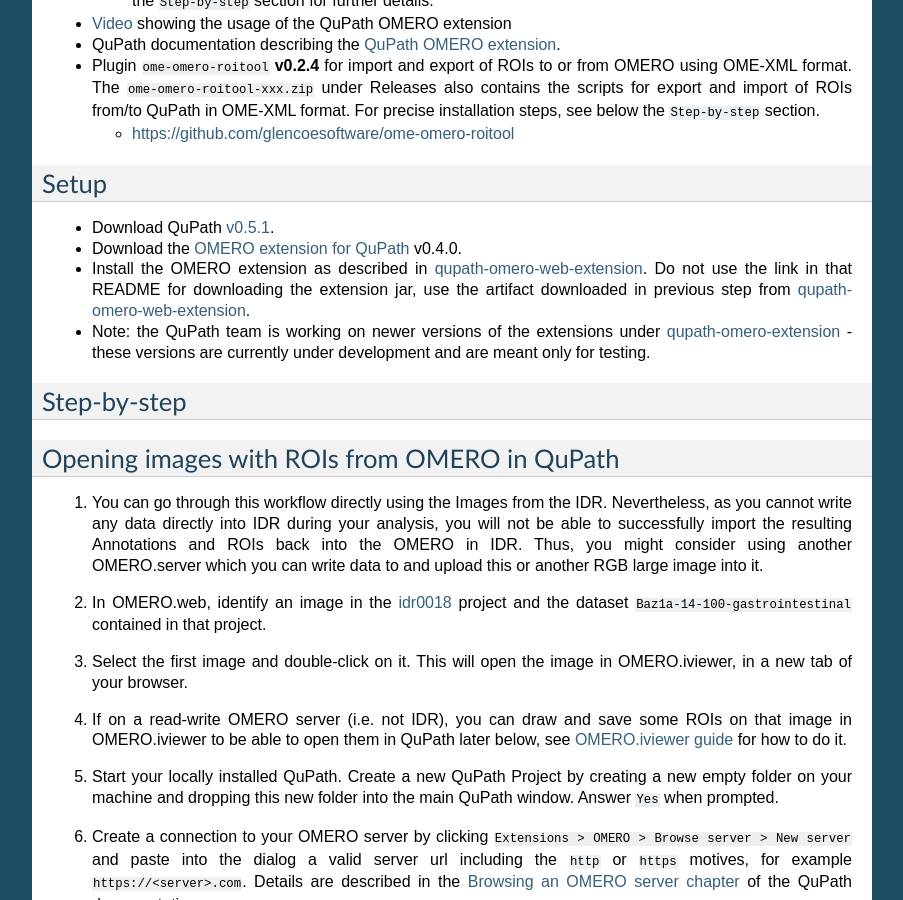
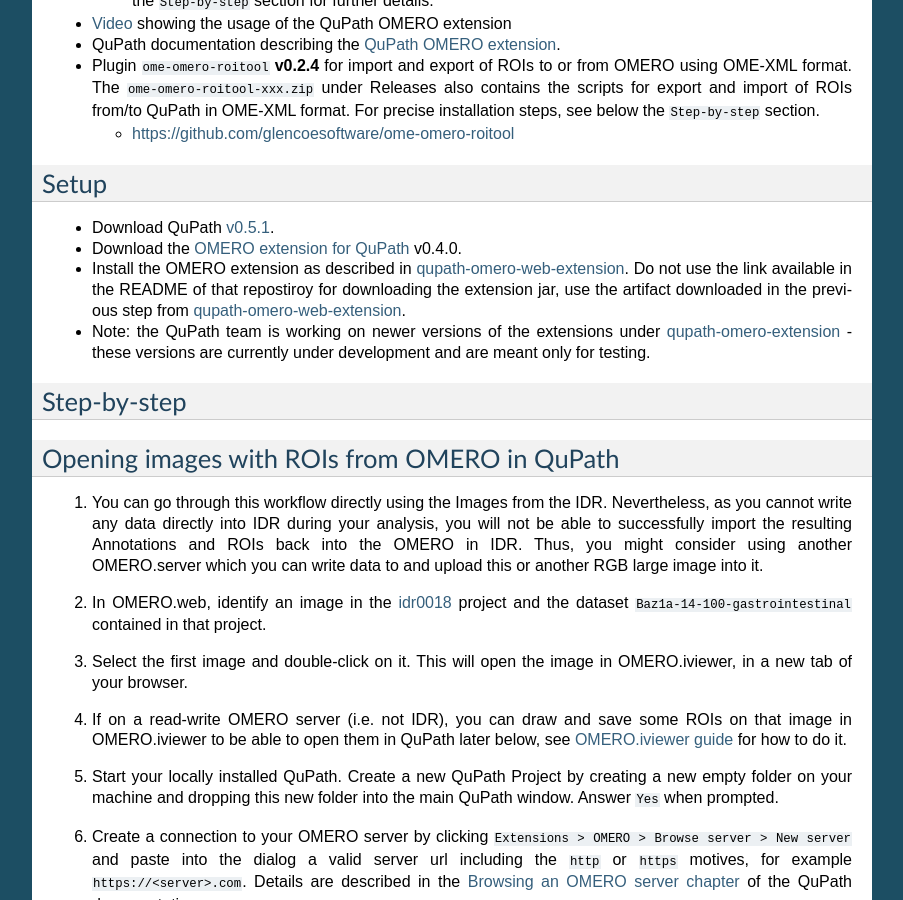
Before and after one commit to ome/omero-guide-qupath, a Sphinx documentation site: the page built from docs/qupath.rst, in a window 1280 px wide and 900 px high, scrolled down 554 px. Shown: the whole window, without its empty margins (198-1101 px from the left). Built offline with Sphinx 7.4.7, drawn with Linux system fonts in a browser that asks for light colours.

Commit message:
minor edit

```diff
--- a/docs/qupath.rst
+++ b/docs/qupath.rst
@@ -43,7 +43,7 @@
 
 - Download QuPath `v0.5.1 <https://github.com/qupath/qupath/releases/tag/v0.5.1>`_.
 - Download the `OMERO extension for QuPath <https://github.com/qupath/qupath-extension-omero-web/releases>`_ v0.4.0.
-- Install the OMERO extension as described in `qupath-omero-web-extension <https://github.com/qupath/qupath-extension-omero-web>`_. Do not use the link in that README for downloading the extension jar, use the artifact downloaded in previous step from `qupath-omero-web-extension <https://github.com/qupath/qupath-extension-omero-web/releases>`_.
+- Install the OMERO extension as described in `qupath-omero-web-extension <https://github.com/qupath/qupath-extension-omero-web>`_. Do not use the link available in the README of that repostiroy for downloading the extension jar, use the artifact downloaded in the previous step from `qupath-omero-web-extension <https://github.com/qupath/qupath-extension-omero-web/releases>`_.
 - Note: the QuPath team is working on newer versions of the extensions under `qupath-omero-extension <https://github.com/qupath/qupath-extension-omero>`_ - these versions are currently under development and are meant only for testing.
 
 Step-by-step
```
